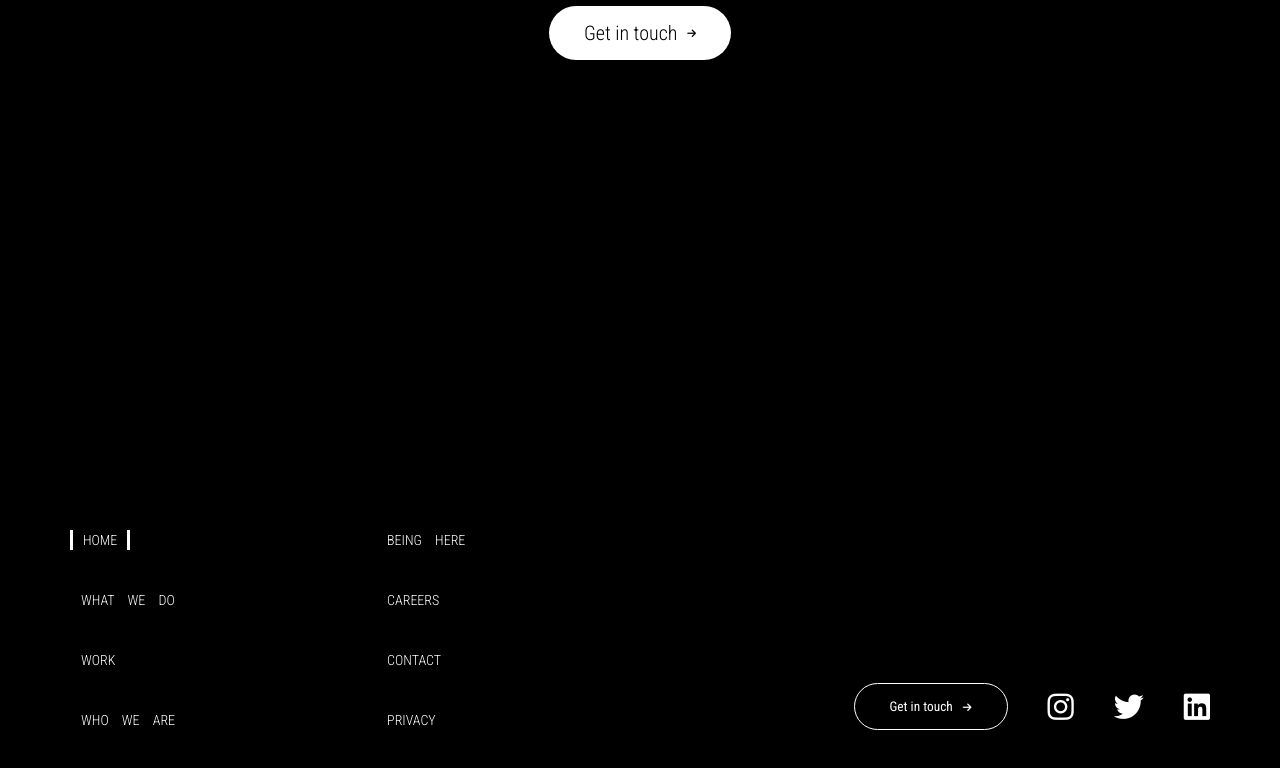
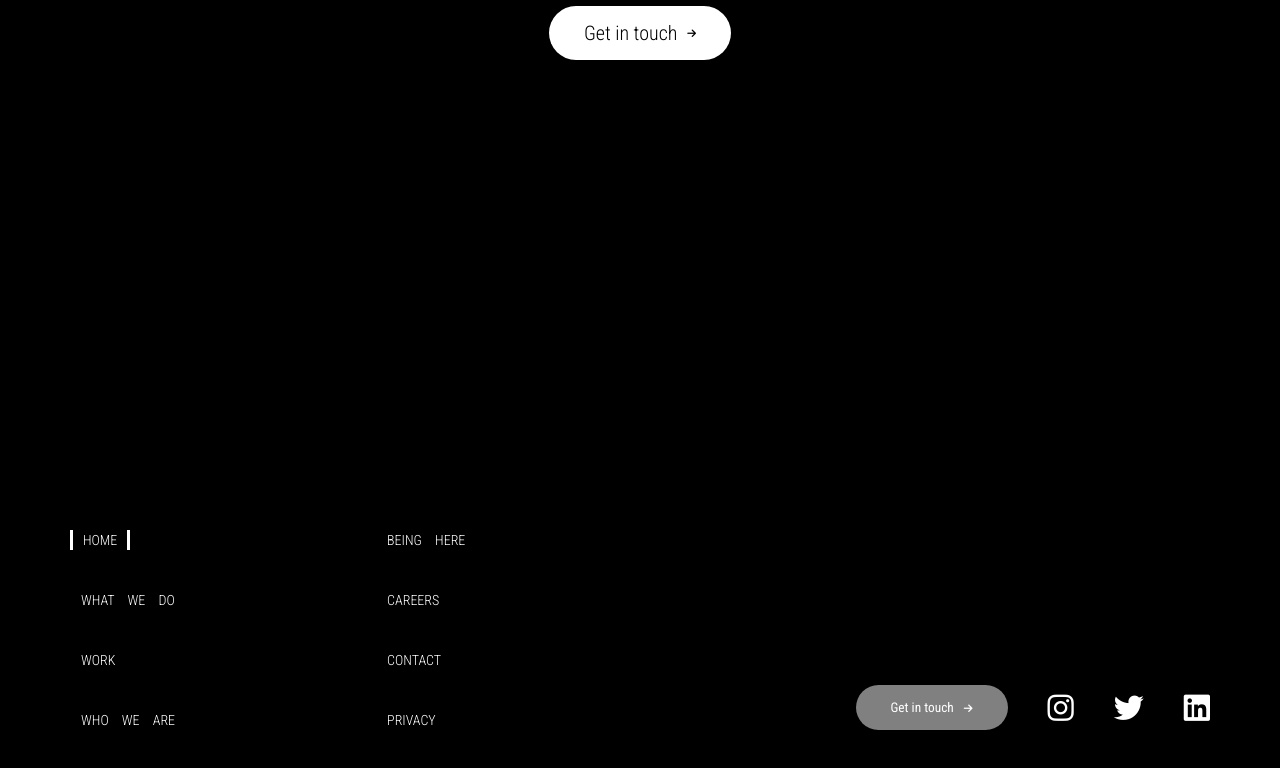
Before and after one commit to LiamPerryman/LiFronted-Practice-Instrument.io, a plain HTML site: page index.html in a window 1280 px wide. In both pictures the pointer is over the button 930 px from the left and 7004 px from the top of the page. Shown: the part 6298-7066 px from the top of the page. Drawn offline with Linux system fonts and the light colour scheme.

Commit message:
Update homepage.css

```diff
--- a/CSS/homepage.css
+++ b/CSS/homepage.css
@@ -30,8 +30,7 @@
   color: white;
   cursor: pointer;
   background-color: black;
-  transition: 0.3s ease-in-out;
-
+  transition: 0.4s ease-in-out;
   border: 1px solid white;
 }
 
@@ -40,6 +39,12 @@
   font-size: 10px;
   margin-left: 10px;
 }
+
+.btn-dark:hover {
+ background-color:grey;
+  border:none;
+}
+
 
 * {
   margin: 0;
```
